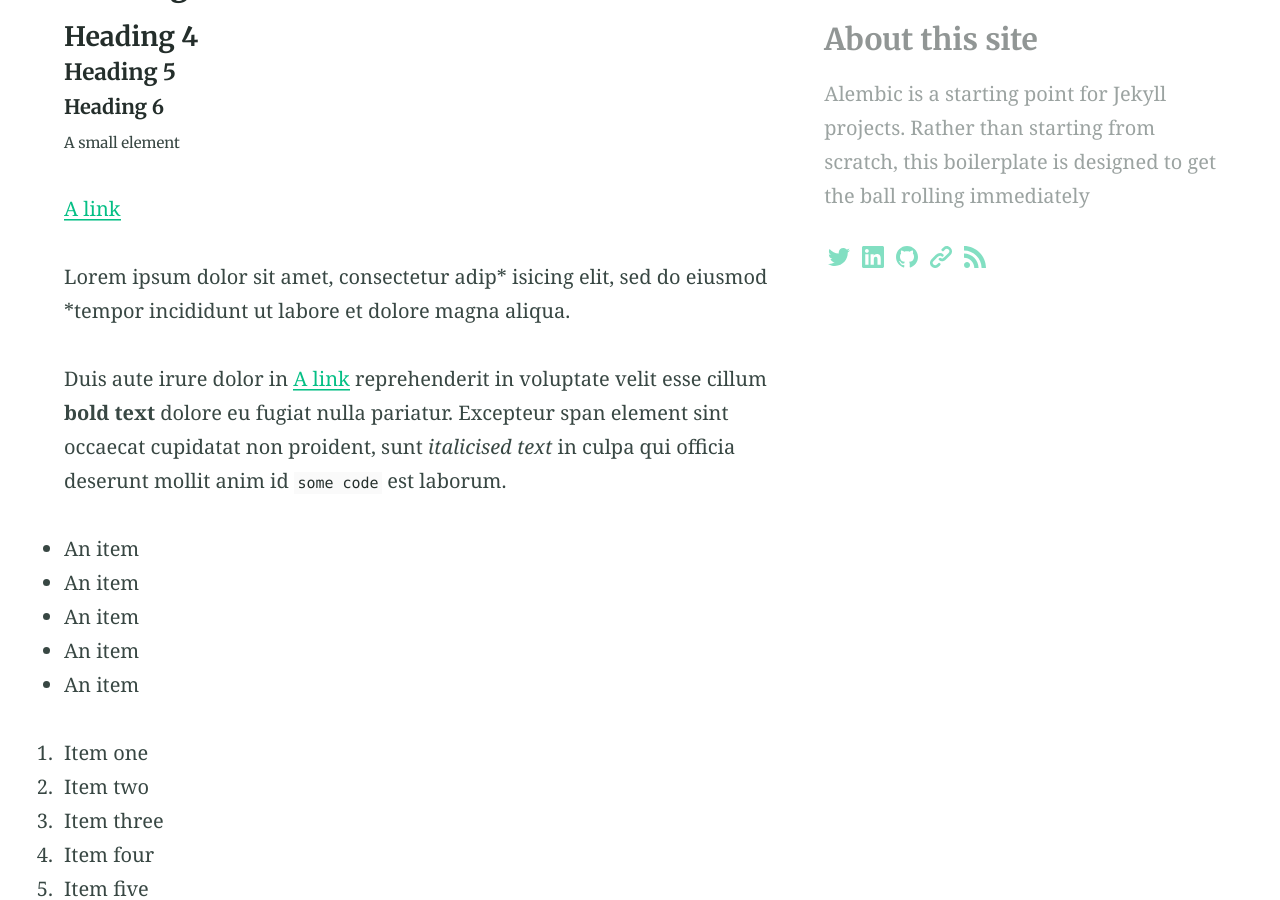
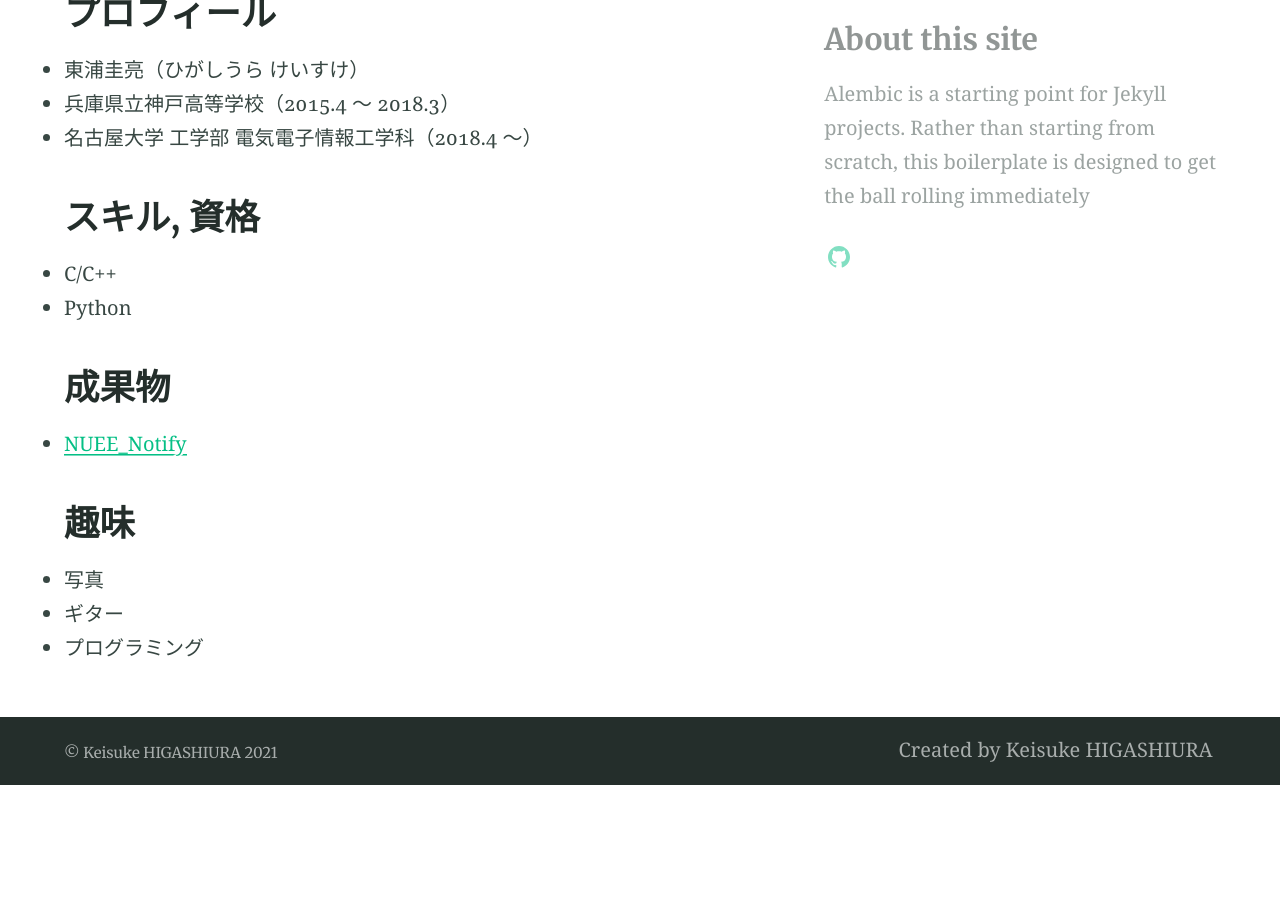
Before and after one commit to Urachan1203/Urachan1203.github.io, a Jekyll site: the page built from elements.md, in a window 1280 px wide and 900 px high, scrolled down 694 px. Built offline with Jekyll 4.4.1, drawn with Linux system fonts in a browser that asks for light colours; after the commit the page ends 1479 px from its top, so only the background shows below that; some of the changed text lies outside the part shown.

Commit message:
add Japanese page

````diff
--- a/_config.yml
+++ b/_config.yml
@@ -119,10 +119,10 @@ favicons: # Favicons are also used in the manifest file. Syntax is 'size: path'
 
 # 9. Site navigation
 navigation_header:
-- title: Home
+- title: EN
   url: /
-# - title: Elements
-#   url: /elements/
+- title: JP
+  url: /elements/
 # - title: Blog
 #   url: /blog/
 # - title: Categories
@@ -137,11 +137,11 @@ navigation_footer:
   # url: https://darn.es
 
 social_links: # Appears in sidebar. Set the urls then uncomment and comment out as desired
-  Twitter: https://twitter.com/DavidDarnes
-  LinkedIn: https://www.linkedin.com/in/daviddarnes
-  GitHub: https://github.com/daviddarnes
-  link: https://darn.es
-  RSS: /feed.xml
+  # Twitter: https://twitter.com/DavidDarnes
+  # LinkedIn: https://www.linkedin.com/in/daviddarnes
+  GitHub: https://github.com/Urachan1203
+  # link: https://darn.es
+  # RSS: /feed.xml
 
 sharing_links: # Appear at the bottom of single blog posts, add as desired. The value can be 'true' or the desired button colour
   Twitter: "#0d94e7"
--- a/elements.md
+++ b/elements.md
@@ -1,13 +1,39 @@
 ---
-title: Elements
+title: About me
 feature_text: |
-  A demo of Markdown and HTML includes
-feature_image: "https://picsum.photos/2560/600?image=873"
-excerpt: "A demo of Markdown and HTML includes"
+  ## こんにちは！
+feature_image: "img/top/jpg"
+# feature_image: "https://picsum.photos/2560/600?image=873"
+excerpt: ""
+# excerpt: "A demo of Markdown and HTML includes"
 aside: true
 ---
 
-# Heading 1
+電気電子情報工学科の東浦圭亮（ひがしうら けいすけ）です。
+
+{% include button.html text="Github" icon="github" link="https://github.com/Urachan1203" color="#0366d6" %}
+
+## プロフィール
+
+- 東浦圭亮（ひがしうら けいすけ）
+- 兵庫県立神戸高等学校（2015.4 ～ 2018.3）
+- 名古屋大学 工学部 電気電子情報工学科（2018.4 ～）
+
+## スキル, 資格
+- C/C++
+- Python
+
+## 成果物
+
+- [NUEE_Notify](https://twitter.com/nuee_notify)
+
+## 趣味
+- 写真
+- ギター
+- プログラミング
+
+
+<!-- # Heading 1
 
 ## Heading 2
 
@@ -141,4 +167,4 @@ blockquote.innerHTML = bolden("Mr. Sullivan", blockquote.innerHTML)
 {% include figure.html image="https://picsum.photos/600/800?image=894" caption="Left aligned image" position="left" width="300" height="800" %}
 
 {% include figure.html image="https://picsum.photos/1600/800?image=894" alt="Image with just alt text" %}{% endraw %}
-```
+``` -->
````
Also changed, not shown: index.md (+3 -4 lines).
